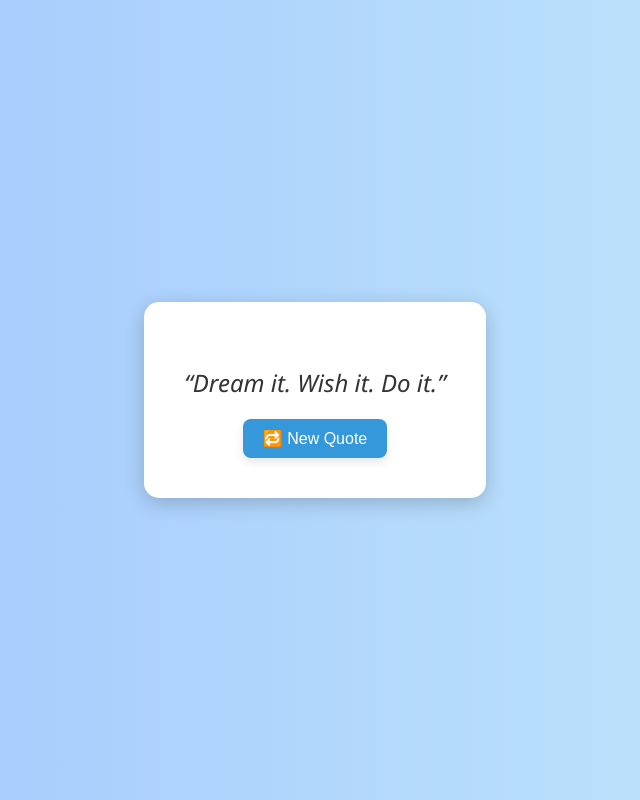
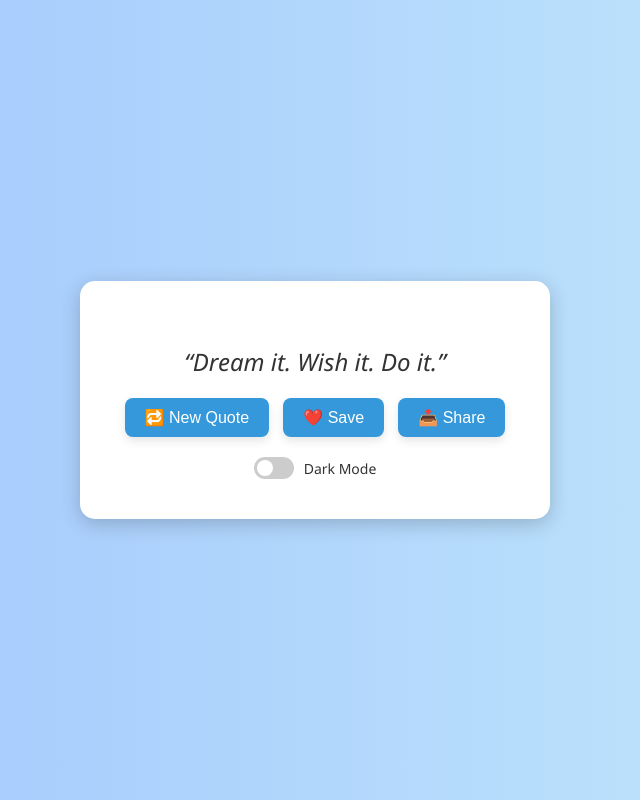
Before and after one commit to AkshatNeema/motivation, a Flask app: page / in a window 1280 px wide. Shown: the whole page, without its empty margins (325-965 px from the left). Run offline with Flask 3, Linux system fonts and the light colour scheme.

Commit message:
Add dark mode, favorites, and share features

```diff
--- a/static/style.css
+++ b/static/style.css
@@ -1,11 +1,21 @@
 body {
-    background: linear-gradient(to right, #a1c4fd, #c2e9fb);
     font-family: 'Segoe UI', Tahoma, Geneva, Verdana, sans-serif;
     display: flex;
     align-items: center;
     justify-content: center;
     height: 100vh;
     margin: 0;
+    transition: background 0.4s, color 0.4s;
+  }
+
+  .light-mode {
+    background: linear-gradient(to right, #a1c4fd, #c2e9fb);
+    color: #333;
+  }
+
+  .dark-mode {
+    background: linear-gradient(to right, #232526, #414345);
+    color: #fff;
   }
 
   .quote-box {
@@ -18,9 +28,13 @@ body {
     transition: all 0.5s ease-in-out;
   }
 
+  .dark-mode .quote-box {
+    background: #2f3640;
+    color: white;
+  }
+
   .quote {
     font-size: 24px;
-    color: #333;
     font-style: italic;
     margin-bottom: 20px;
     opacity: 1;
@@ -38,6 +52,10 @@ body {
     }
   }
 
+  .button-group button {
+    margin: 0 5px;
+  }
+
   button {
     padding: 10px 20px;
     font-size: 16px;
@@ -53,3 +71,61 @@ button {
   button:hover {
     background: #2980b9;
   }
+
+  /* Toggle switch */
+  .toggle-container {
+    margin-top: 20px;
+    display: flex;
+    align-items: center;
+    justify-content: center;
+  }
+
+  .toggle-label {
+    margin-left: 10px;
+    font-size: 14px;
+  }
+
+  .switch {
+    position: relative;
+    display: inline-block;
+    width: 40px;
+    height: 22px;
+  }
+
+  .switch input {
+    opacity: 0;
+    width: 0;
+    height: 0;
+  }
+
+  .slider {
+    position: absolute;
+    cursor: pointer;
+    background-color: #ccc;
+    border-radius: 34px;
+    top: 0;
+    left: 0;
+    right: 0;
+    bottom: 0;
+    transition: 0.4s;
+  }
+
+  .slider:before {
+    position: absolute;
+    content: "";
+    height: 16px;
+    width: 16px;
+    left: 3px;
+    bottom: 3px;
+    background-color: white;
+    border-radius: 50%;
+    transition: 0.4s;
+  }
+
+  input:checked + .slider {
+    background-color: #3498db;
+  }
+
+  input:checked + .slider:before {
+    transform: translateX(18px);
+  }
--- a/templates/index.html
+++ b/templates/index.html
@@ -5,31 +5,73 @@
   <title>Motivation for You</title>
   <link rel="stylesheet" href="/static/style.css">
 </head>
-<body>
+<body class="light-mode">
   <div class="quote-box">
     <p id="quote" class="quote">Loading...</p>
+    <div class="button-group">
       <button onclick="fetchQuote()">🔁 New Quote</button>
+      <button onclick="saveFavorite()">❤️ Save</button>
+      <button onclick="shareQuote()">📤 Share</button>
+    </div>
+    <div class="toggle-container">
+      <label class="switch">
+        <input type="checkbox" id="modeToggle" onchange="toggleMode()">
+        <span class="slider"></span>
+      </label>
+      <span class="toggle-label">Dark Mode</span>
+    </div>
   </div>
 
   <script>
+    let currentQuote = "";
+
     async function fetchQuote() {
       const res = await fetch('/api/quote');
       const data = await res.json();
+      currentQuote = data.quote;
       const quoteEl = document.getElementById('quote');
 
-            // Animation: Fade out
       quoteEl.classList.remove('fade-in');
-            void quoteEl.offsetWidth; // Trigger reflow
-
-            // Set new quote
-            quoteEl.textContent = `“${data.quote}”`;
-
-            // Animation: Fade in
+      void quoteEl.offsetWidth;
+      quoteEl.textContent = `“${currentQuote}”`;
       quoteEl.classList.add('fade-in');
     }
 
-        // Load on first visit
-        window.onload = fetchQuote;
+    function saveFavorite() {
+      let favorites = JSON.parse(localStorage.getItem("favorites") || "[]");
+      if (!favorites.includes(currentQuote)) {
+        favorites.push(currentQuote);
+        localStorage.setItem("favorites", JSON.stringify(favorites));
+        alert("Saved to favorites!");
+      } else {
+        alert("Already in favorites!");
+      }
+    }
+
+    function shareQuote() {
+      const text = encodeURIComponent(`"${currentQuote}"`);
+      const twitter = `https://twitter.com/intent/tweet?text=${text}`;
+      const whatsapp = `https://wa.me/?text=${text}`;
+      const choice = confirm("Click OK to share on Twitter or Cancel for WhatsApp");
+      window.open(choice ? twitter : whatsapp, "_blank");
+    }
+
+    function toggleMode() {
+      document.body.classList.toggle("dark-mode");
+      document.body.classList.toggle("light-mode");
+      const mode = document.body.classList.contains("dark-mode") ? "dark" : "light";
+      localStorage.setItem("theme", mode);
+    }
+
+    // Load mode preference on startup
+    window.onload = () => {
+      const theme = localStorage.getItem("theme");
+      if (theme === "dark") {
+        document.body.classList.add("dark-mode");
+        document.getElementById("modeToggle").checked = true;
+      }
+      fetchQuote();
+    };
   </script>
 </body>
 </html>
```
Lines whose indentation alone changed are shown as unchanged.
